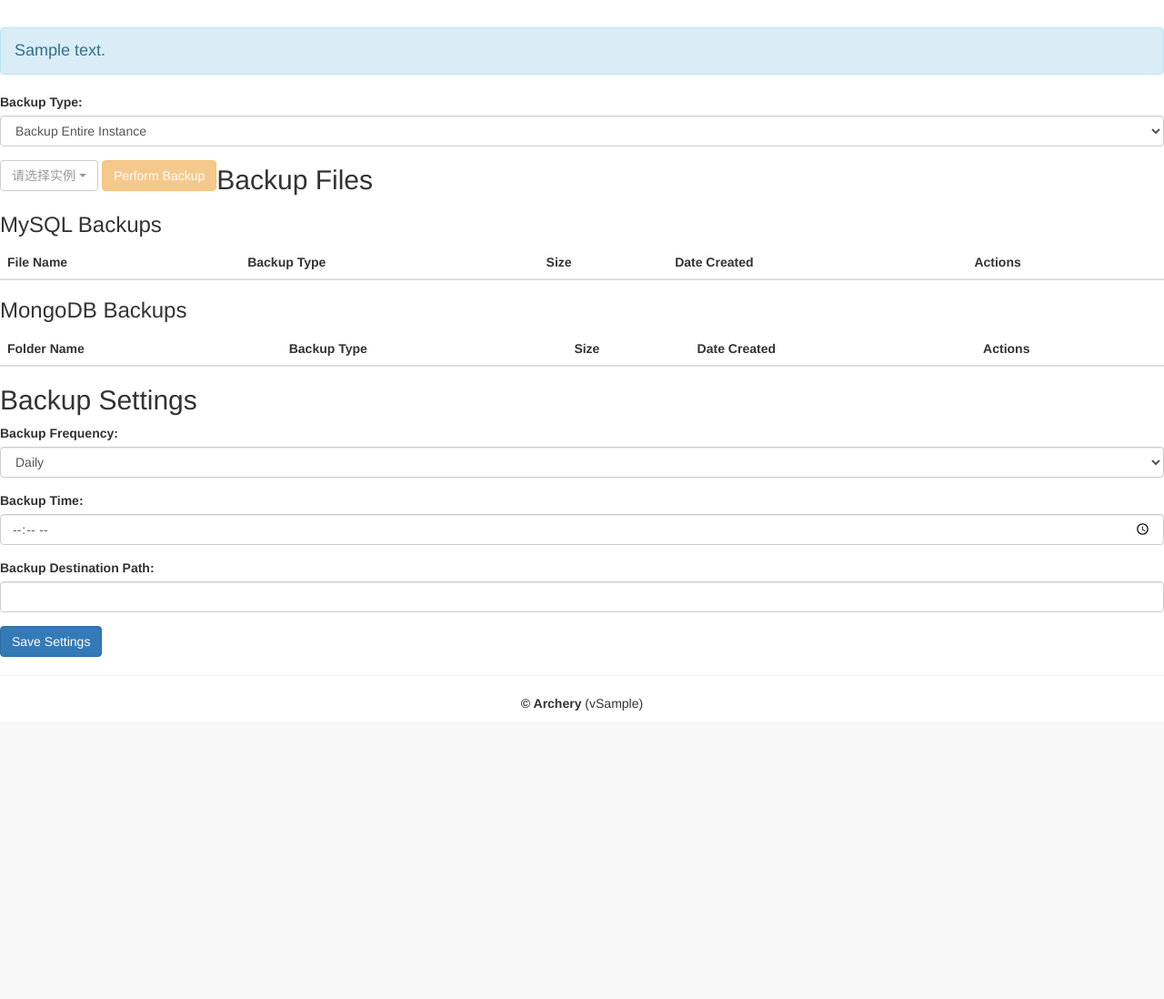
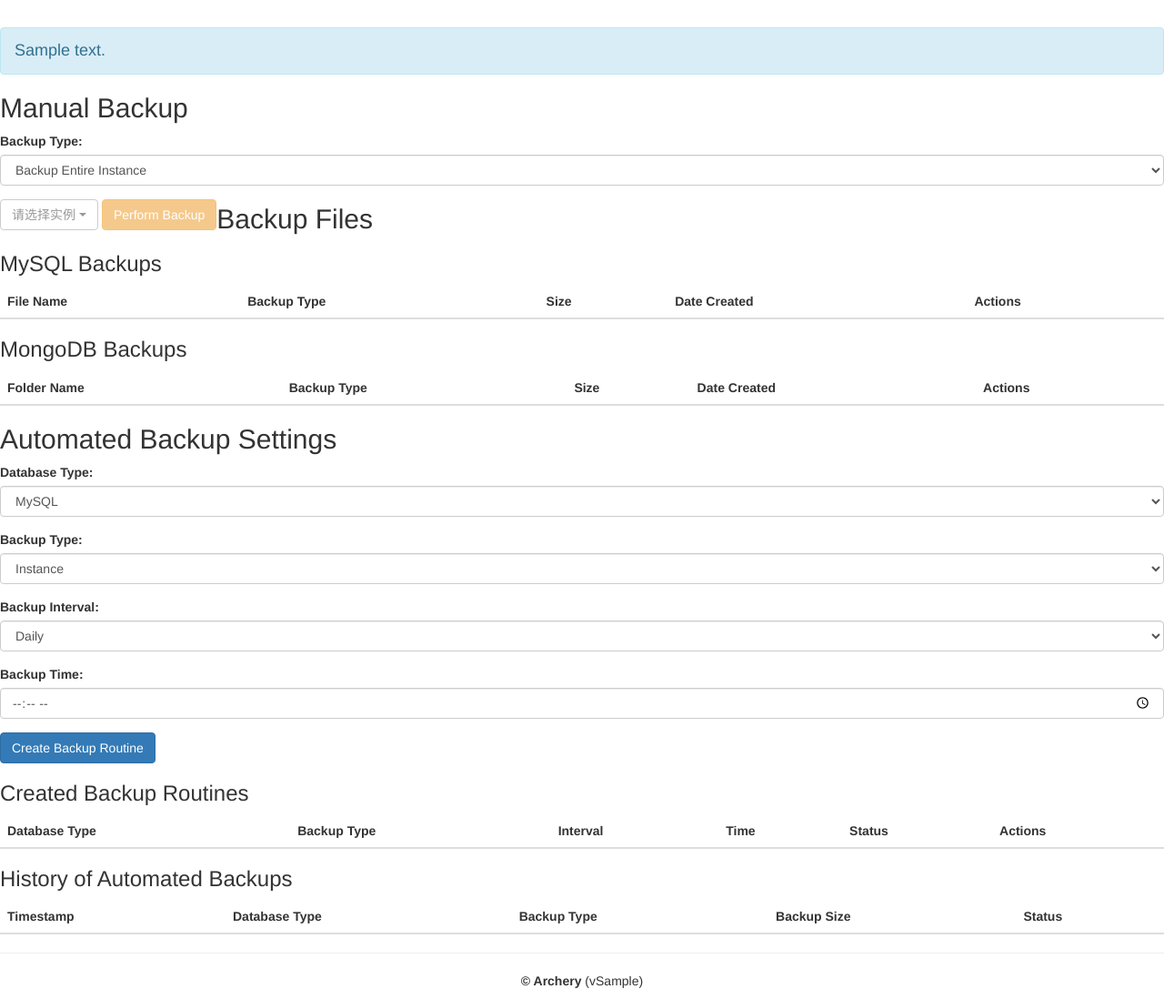
Before and after one commit to chuashihong/Archery-1.11.3, a Django app: template sql/templates/backup.html in a window 1280 px wide. Shown: the part 161-1259 px from the top of the page at 91% size. Before the commit the page ends 942 px from the top, so only its background shows below. Run offline with Django 3.2, Linux system fonts and the light colour scheme; the template is opened without the code that fills it: most values are stand-ins (such as "Sample title", 1, 10 or a date in 2020); lists and menus that the app fills with data are empty; some libraries are stand-ins or nearby versions.

Commit message:
Auto Backup function preparation

```diff
--- a/requirements.txt
+++ b/requirements.txt
@@ -6,6 +6,7 @@ mybatis_mapper2sql==0.1.9
 django-auth-ldap==4.1.0
 python-dateutil==2.8.1
 pymongo==4.6.3
+python-crontab==3.2.0
 psycopg2-binary==2.*
 pymysql==0.9.3
 mysql-replication==0.22
--- a/sql/templates/backup.html
+++ b/sql/templates/backup.html
@@ -2,6 +2,7 @@
 
 {% block content %}
 <!-- Backup Options Selection -->
+<h2>Manual Backup</h2>
 <section class="mt-5">
     <div class="form-group">
         <label for="backup_type">Backup Type:</label>
@@ -61,7 +62,7 @@
             </tr>
         </thead>
         <tbody>
-            <!-- MySQL backup files will be dynamically inserted here -->
+            <!-- AJAX load_backup_files() will populate this table -->
         </tbody>
     </table>
 
@@ -78,20 +79,37 @@
             </tr>
         </thead>
         <tbody>
-            <!-- MongoDB backup files will be dynamically inserted here -->
+            <!--AJAX load_backup_files() will populate this table -->
         </tbody>
     </table>
 
 </section>
 
-<!-- Backup Settings Section -->
+<!-- Auto Backup Settings Section -->
 <section class="mt-4">
-    <h2>Backup Settings</h2>
-    <form method="post" action="backup/settings/">
+    <h2>Automated Backup Settings</h2>
+
+    <!-- Form for creating new automated backup routine -->
+    <form method="post" action="/backup/automated/create/">
         {% csrf_token %}
         <div class="form-group">
-            <label for="frequency">Backup Frequency:</label>
-            <select name="frequency" id="frequency" class="form-control">
+            <label for="db_type">Database Type:</label>
+            <select name="db_type" id="db_type" class="form-control" required>
+                <option value="mysql">MySQL</option>
+                <option value="mongodb">MongoDB</option>
+            </select>
+        </div>
+        <div class="form-group">
+            <label for="backup_type">Backup Type:</label>
+            <select name="backup_type" id="backup_type" class="form-control" required>
+                <option value="instance">Instance</option>
+                <option value="database">Database</option>
+                <option value="table">Table/Collection</option>
+            </select>
+        </div>
+        <div class="form-group">
+            <label for="interval">Backup Interval:</label>
+            <select name="interval" id="interval" class="form-control" required>
                 <option value="daily">Daily</option>
                 <option value="weekly">Weekly</option>
                 <option value="monthly">Monthly</option>
@@ -101,13 +119,49 @@
             <label for="time">Backup Time:</label>
             <input type="time" name="time" id="time" class="form-control" required>
         </div>
-        <div class="form-group">
-            <label for="destination">Backup Destination Path:</label>
-            <input type="text" name="destination" id="destination" class="form-control" required>
-        </div>
-        <button type="submit" class="btn btn-primary mt-3">Save Settings</button>
+        <button type="submit" class="btn btn-primary mt-3">Create Backup Routine</button>
     </form>
+
+    <!-- Table showing created automated backup routines -->
+    <section class="mt-5">
+        <h3>Created Backup Routines</h3>
+        <table class="table table-striped">
+            <thead>
+                <tr>
+                    <th>Database Type</th>
+                    <th>Backup Type</th>
+                    <th>Interval</th>
+                    <th>Time</th>
+                    <th>Status</th>
+                    <th>Actions</th>
+                </tr>
+            </thead>
+            <tbody>
+                <!-- AJAX load_backup_routine() will populate this table -->
+            </tbody>
+        </table>
     </section>
+
+    <!-- Table showing history of automated backups -->
+    <section class="mt-5">
+        <h3>History of Automated Backups</h3>
+        <table class="table table-striped">
+            <thead>
+                <tr>
+                    <th>Timestamp</th>
+                    <th>Database Type</th>
+                    <th>Backup Type</th>
+                    <th>Backup Size</th>
+                    <th>Status</th>
+                </tr>
+            </thead>
+            <tbody>
+                <!-- AJAX load_backup_history() will populate this table -->
+            </tbody>
+        </table>
+    </section>
+</section>
+
 {% endblock %}
 
 {% block js %}
@@ -115,30 +169,82 @@
 <script src="{% static 'bootstrap-table/js/bootstrap-table-export.min.js' %}"></script>
 <script src="{% static 'bootstrap-table/js/tableExport.min.js' %}"></script>
 <script>
-    $(document).ready(function () {
-        // Show/hide relevant inputs based on backup type selection
-        $("#backup_type").change(function () {
-            let backupType = $(this).val();
-            if (backupType === "instance") {
-                $("#db_container, #table_container").hide();
-                $("#db_name").val('');
-                $("#table_name").val('');
-            } else if (backupType === "database") {
-                $("#db_container").show();
-                $("#table_container").hide();
-                $("#table_name").val('');
-            } else if (backupType === "table") {
-                $("#db_container, #table_container").show();
+function load_backup_routine(params) {
+    $.ajax({
+        url: "/api/backup/routines/",
+        type: "GET",
+        success: function (data) {
+            // Clear the table content
+            $("#backup-routines-table tbody").empty();
+
+            if (data.length === 0) {
+                $("#backup-routines-table tbody").append(`
+                    <tr><td colspan="6" class="text-center">No backup routines available</td></tr>
+                `);
             }
-            $('#backup-btn').prop('disabled', false);  // Enable the backup button after selection
+
+            // Populate the table with the received data
+            data.forEach(function (routine) {
+                $("#backup-routines-table tbody").append(`
+                <tr>
+                    <td>${routine.db_type}</td>
+                    <td>${routine.backup_type}</td>
+                    <td>${routine.interval}</td>
+                    <td>${routine.time}</td>
+                    <td>${routine.status}</td>
+                    <td>
+                        <a href="/backup/automated/toggle/${routine.id}" class="btn btn-secondary">
+                            ${routine.status === 'active' ? 'Deactivate' : 'Activate'}
+                        </a>
+                        <a href="/backup/automated/delete/${routine.id}" class="btn btn-danger">Delete</a>
+                    </td>
+                </tr>
+            `);
             });
+        },
+        error: function (xhr, status, error) {
+            console.error("Error fetching backup routines:", error);
+        }
+    });
+}
 
-        // Function to show loading spinner
+function load_backup_history(params) {
+    $.ajax({
+        url: "/api/backup/history/",
+        type: "GET",
+        success: function (data) {
+            // Clear the table content
+            $("#backup-history-table tbody").empty();
+
+            if (data.length === 0) {
+                $("#backup-history-table tbody").append(`
+                    <tr><td colspan="5" class="text-center">No backup history available</td></tr>
+                `);
+            }
+
+            // Populate the table with the received data
+            data.forEach(function (backup) {
+                $("#backup-history-table tbody").append(`
+                <tr>
+                    <td>${backup.timestamp}</td>
+                    <td>${backup.db_type}</td>
+                    <td>${backup.backup_type}</td>
+                    <td>${(backup.size / (1024 * 1024)).toFixed(2)} MB</td>
+                    <td>${backup.status}</td>
+                </tr>
+            `);
+            });
+        },
+        error: function (xhr, status, error) {
+            console.error("Error fetching backup history:", error);
+        }
+    });
+}
+
 function showLoading() {
     $('#loading-spinner').show();
 }
 
-        // Function to hide loading spinner
 function hideLoading() {
     $('#loading-spinner').hide();
 }
@@ -194,11 +300,11 @@
         url: "/backup/files/",  // Adjust this URL based on your API endpoint
         success: function (data) {
             console.log(data);  // Log the response to check structure
+            // MySQL Backup Rendering
+            $("#mysql-backup-table tbody").empty();  // Clear the current table content
+            if (Array.isArray(data.MySQL) && data.MySQL.length > 0) {
                 // Sort the backup files by date (newest first)
                 data.MySQL.sort((a, b) => new Date(b.created_at) - new Date(a.created_at));
-                    // MySQL Backup Rendering
-                    if (Array.isArray(data.MySQL)) {
-                        $("#mysql-backup-table tbody").empty();  // Clear the current table content
                 data.MySQL.forEach(function (file) {
                     $("#mysql-backup-table tbody").append(`
                             <tr>
@@ -210,11 +316,15 @@
                             </tr>
                         `);
                 });
+            } else {
+                $("#mysql-backup-table tbody").append(`
+                        <tr><td colspan="5" class="text-center">No MySQL backup data available</td></tr>
+                    `);
             }
 
             // MongoDB Backup Rendering
-                    if (Array.isArray(data.MongoDB)) {
             $("#mongo-backup-table tbody").empty();  // Clear the current table content
+            if (Array.isArray(data.MongoDB) && data.MongoDB.length > 0) {
                 data.MongoDB.forEach(function (file) {
                     $("#mongo-backup-table tbody").append(`
                             <tr>
@@ -226,6 +336,10 @@
                             </tr>
                         `);
                 });
+            } else {
+                $("#mongo-backup-table tbody").append(`
+                        <tr><td colspan="5" class="text-center">No MongoDB backup data available</td></tr>
+                    `);
             }
         },
         error: function (XMLHttpRequest, textStatus, errorThrown) {
@@ -235,35 +349,11 @@
     });
 }
 
+
 // When the instance is selected, load the corresponding databases
 $("#instance").change(function () {
     database_list(); // Load databases for selected instance
 });
-
-        // Initialize instance list on page load
-        $.ajax({
-            type: "get",
-            url: "/group/user_all_instances/",
-            dataType: "json",
-            success: function (data) {
-                let instances = data['data'];
-                $("optgroup[id^='optgroup']").empty();
-                const supportDb = ['mysql', 'mongo'];
-                for (let instance of instances) {
-                    let instanceOption = `<option value="${instance.id}" instance-id="${instance.id}" instance-type="${instance.db_type}">${instance.instance_name}</option>`;
-                    if (supportDb.includes(instance.db_type)) {
-                        $("#optgroup-" + instance.db_type).append(instanceOption);
-                    }
-                }
-                $('#instance').selectpicker('refresh');
-            },
-            error: function (XMLHttpRequest, textStatus, errorThrown) {
-                alert("Error loading instances: " + errorThrown);
-            }
-        });
-
-        // Load backup files on page load
-        load_backup_files();
 
 // Perform backup button click event
 $("#backup-btn").click(function () {
@@ -284,7 +374,6 @@
 
     // Show loading spinner
     showLoading();
-
     let data = {
         backup_type: $("#backup_type").val(),
         instance_id: $("#instance").val(),
@@ -321,9 +410,47 @@
     });
 });
 
-
+$(document).ready(function () {
+    // Show/hide relevant inputs based on backup type selection
+    $("#backup_type").change(function () {
+        let backupType = $(this).val();
+        if (backupType === "instance") {
+            $("#db_container, #table_container").hide();
+            $("#db_name").val('');
+            $("#table_name").val('');
+        } else if (backupType === "database") {
+            $("#db_container").show();
+            $("#table_container").hide();
+            $("#table_name").val('');
+        } else if (backupType === "table") {
+            $("#db_container, #table_container").show();
+        }
+        $('#backup-btn').prop('disabled', false);  // Enable the backup button after selection
     });
 
-
+    // Initialize instance list on page load
+    $.ajax({
+        type: "get",
+        url: "/group/user_all_instances/",
+        dataType: "json",
+        success: function (data) {
+            let instances = data['data'];
+            $("optgroup[id^='optgroup']").empty();
+            const supportDb = ['mysql', 'mongo'];
+            for (let instance of instances) {
+                let instanceOption = `<option value="${instance.id}" instance-id="${instance.id}" instance-type="${instance.db_type}">${instance.instance_name}</option>`;
+                if (supportDb.includes(instance.db_type)) {
+                    $("#optgroup-" + instance.db_type).append(instanceOption);
+                }
+            }
+            $('#instance').selectpicker('refresh');
+        },
+        error: function (XMLHttpRequest, textStatus, errorThrown) {
+            alert("Error loading instances: " + errorThrown);
+        }
+    });
+    // Load backup files on page load
+    load_backup_files();
+});
 </script>
 {% endblock %}
--- a/sql/urls.py
+++ b/sql/urls.py
@@ -31,9 +31,10 @@ from common.utils import ding_api
 urlpatterns = [
     path("", views.index),
     path('backup/', views.backup_dashboard, name='backup_dashboard'),
-    path('backup/settings/', backup_utils.backup_settings, name='backup_settings'),
     path('backup/manual/', backup_utils.manual_backup, name='manual_backup'),
-    path('backup/files/', backup_utils.backup_files, name='backup_files'),
+    path('backup/files/', backup_utils.list_manual_backup_files, name='backup_files'),
+    path('api/backup/routines/', backup_utils.get_backup_routines, name='get_backup_routines'),
+    path('api/backup/history/', backup_utils.get_backup_history, name='get_backup_history'),
     path('backup/download/<str:file_name>/', backup_utils.download_backup, name='download_backup'),
     path("jsi18n/", JavaScriptCatalog.as_view(), name="javascript-catalog"),
     path("index/", views.index),
--- a/sql/views.py
+++ b/sql/views.py
@@ -5,8 +5,8 @@ import traceback
 from django.contrib.auth.decorators import permission_required
 from django.contrib.auth.models import Group
 from django.core.exceptions import PermissionDenied
-from django.shortcuts import render, redirect, get_object_or_404
-from django.http import HttpResponseRedirect, FileResponse, Http404, JsonResponse, HttpResponse
+from django.shortcuts import render, get_object_or_404
+from django.http import HttpResponseRedirect, FileResponse, Http404
 from django.urls import reverse
 
 from django.conf import settings
@@ -15,8 +15,6 @@ from sql.engines import get_engine, engine_map
 from common.utils.permission import superuser_required
 from common.utils.convert import Convert
 from sql.utils.tasks import task_info
-from . forms import BackupSettingsForm  # Import the form for backup settings
-from .backup_utils import perform_backup, list_backup_files, download_backup_file, save_backup_settings
 
 from .models import (
     Users,
```
Also changed, not shown: sql/backup_utils.py (+99 -64 lines), sql/models.py (+19 -0 lines), 2 other files. Lines whose indentation alone changed are shown as unchanged.
